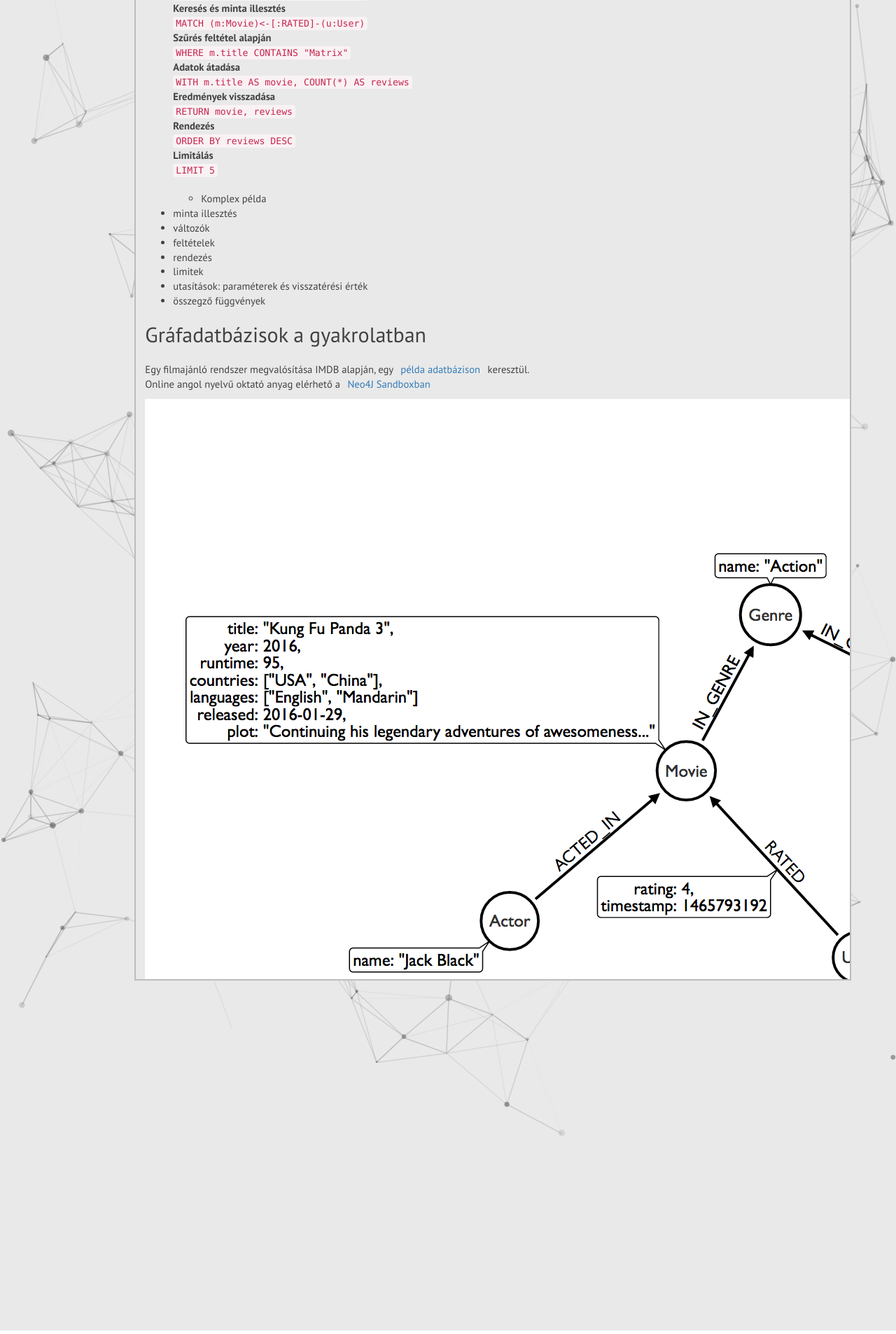
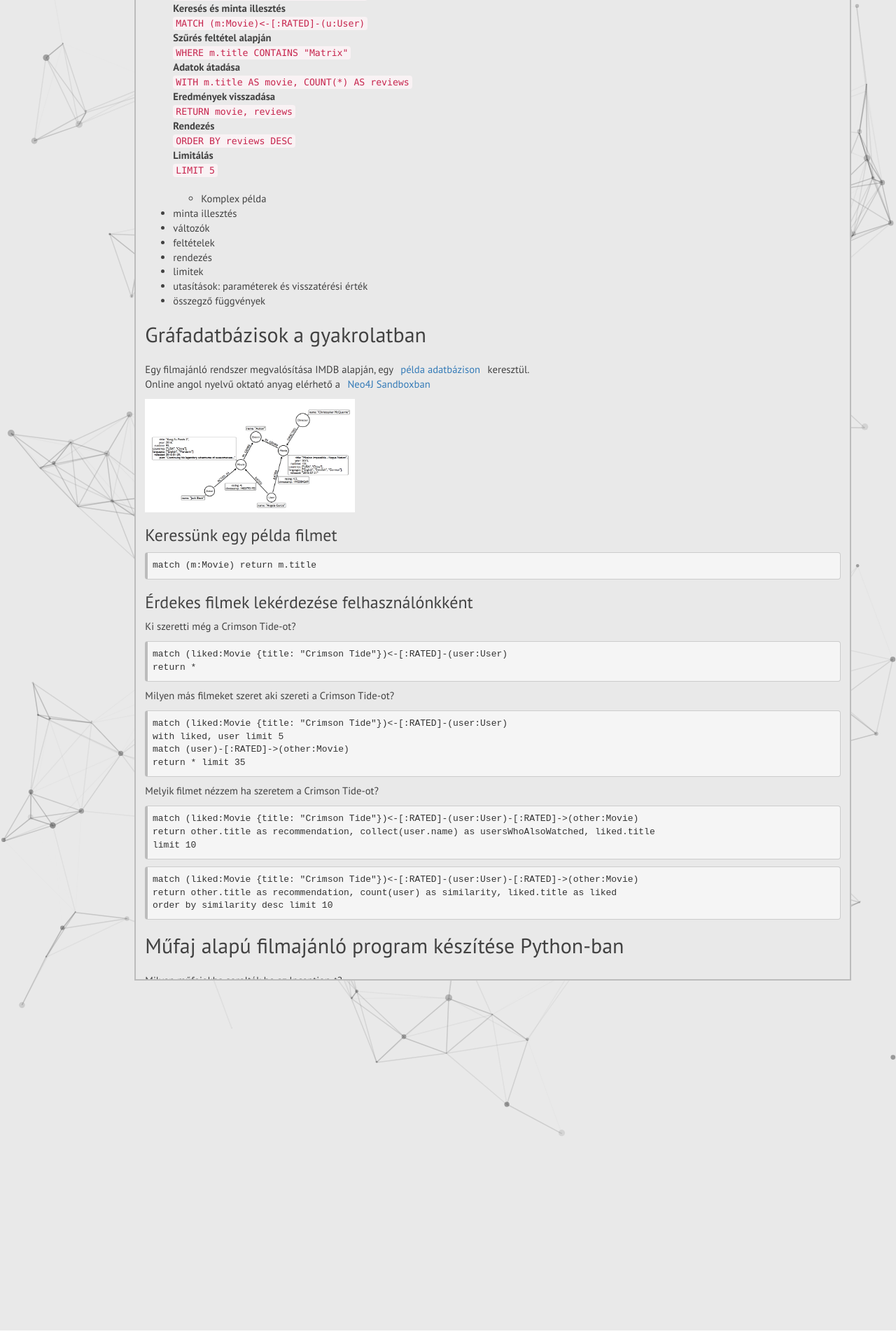
Before and after one commit to geryxyz/geryxyz, a Jekyll site: the page built from content/pgp/secondary.html, in a window 1280 px wide. Shown: the part 3099-5005 px from the top of the page at 70% size. Built offline with Jekyll 4.4.1, drawn with Linux system fonts in a browser that asks for light colours; nearby versions of some CDN libraries; library files that are not in the unit come from our copies.

Commit message:
resize datamodel img

```diff
--- a/content/pgp/secondary.html
+++ b/content/pgp/secondary.html
@@ -157,7 +157,7 @@ LIMIT 5; <span class="comment">//Only return first five records</span>
 Online angol nyelvű oktató anyag elérhető a <a href="https://guides.neo4j.com/sandbox/recommendations/index.html">Neo4J Sandboxban</a>
 </p>
 
-<img src="/content/pgp/datamodel_for_open_movie_graph.png"/>
+<img src="/content/pgp/datamodel_for_open_movie_graph.png" style="width: 300px" />
 
 <h3>Keressünk egy példa filmet</h3>
 
@@ -241,7 +241,7 @@ def get_genre_of(title):
   return names
 </code></pre>
 
-<img src="/content/pgp/paramter-python-cyper.png" style="width: 300px" />
+<img src="/content/pgp/paramter-python-cyper.png"/>
 
 <h2>Halmazelméleti alapok</h2>
 
```
